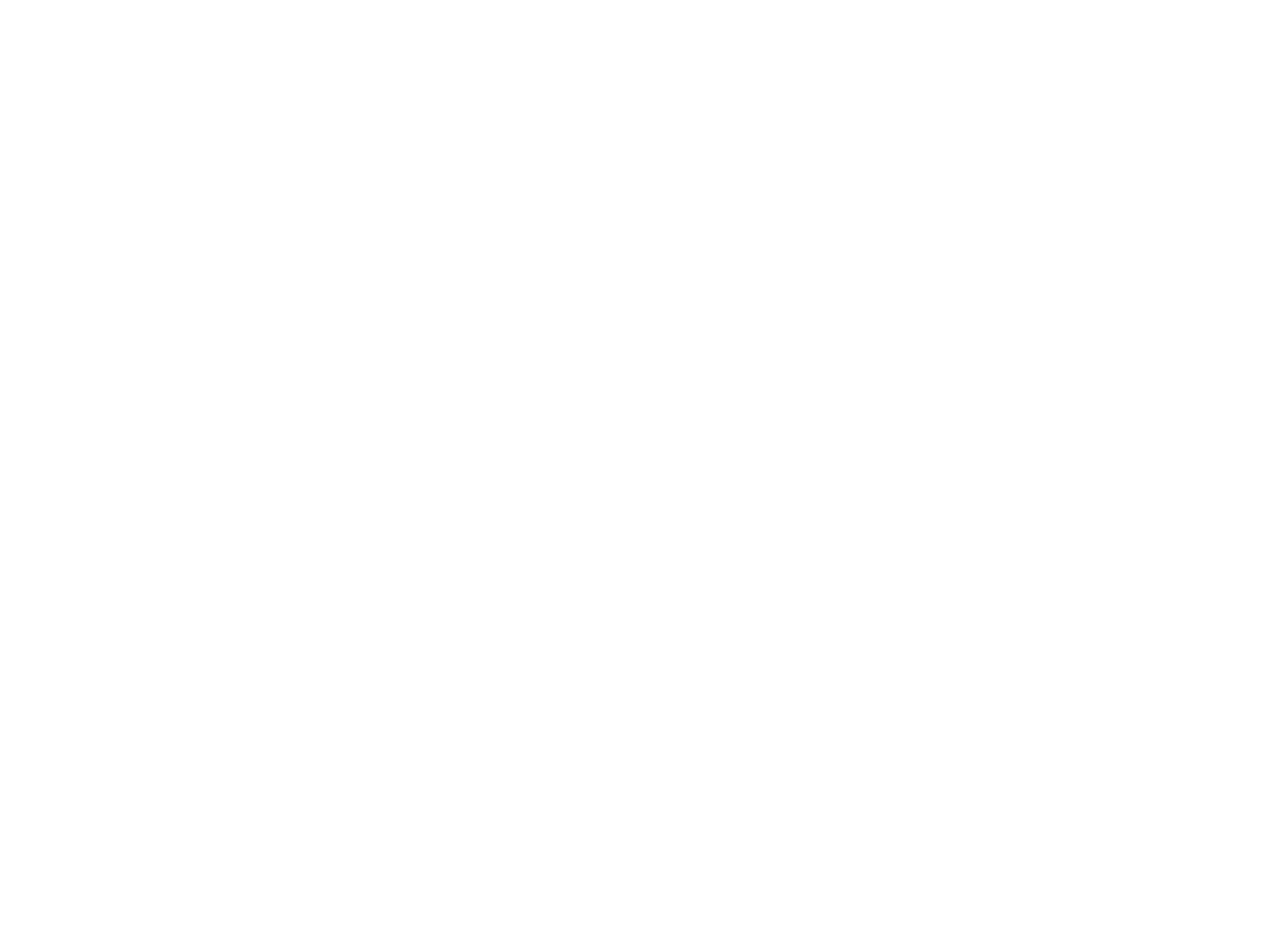
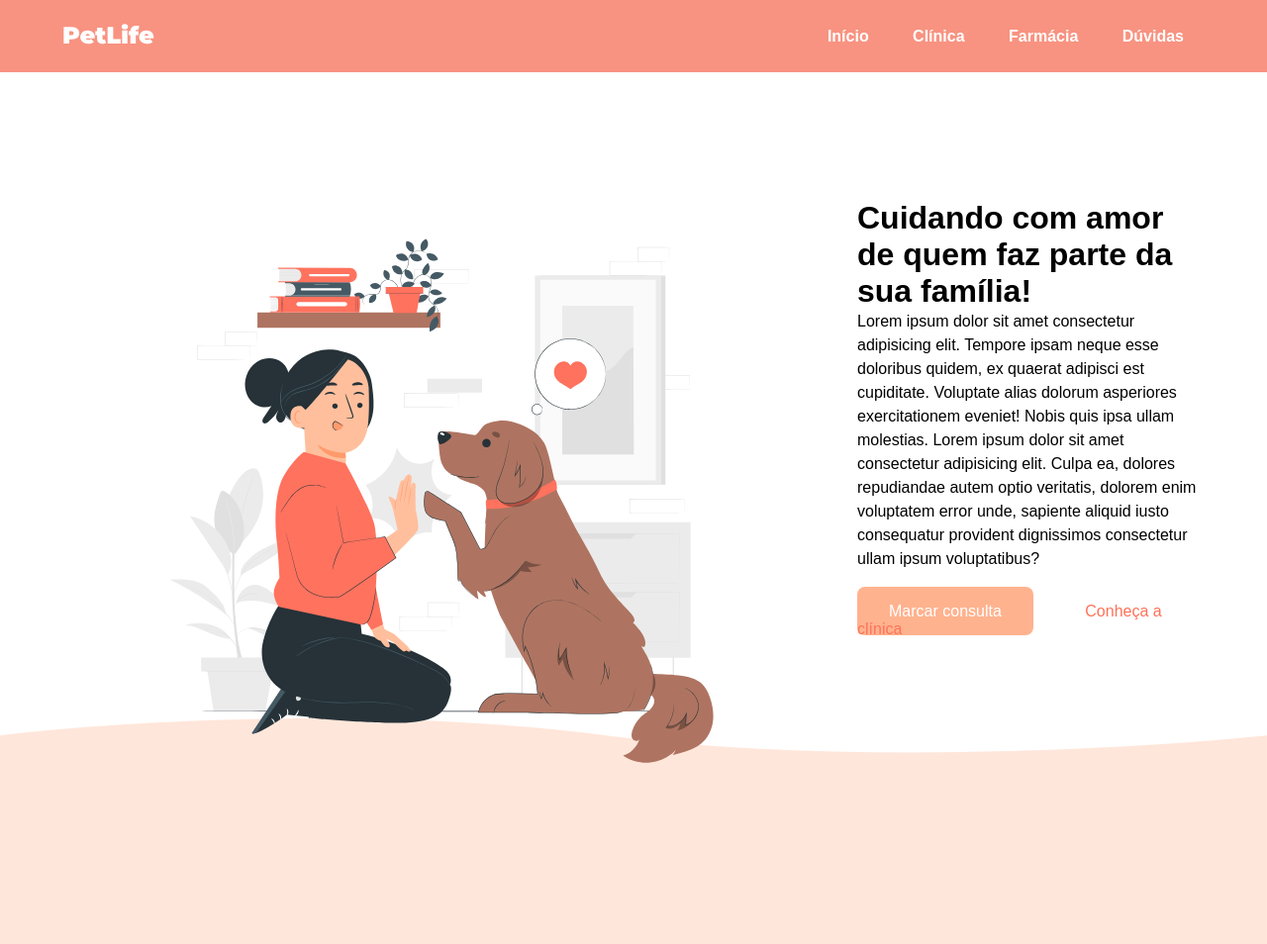
Before and after one commit to Maysa-Soares/PetCare, a plain HTML site: page index.html in a window 1280 px wide. Shown: the whole page at 99% size. Before the commit the page ends 800 px from the top, so only its background shows below. Drawn offline with Linux system fonts and the light colour scheme.

Commit message:
UPDATE - site petcare Seção inicio, html e css

```diff
--- a/css/main.css
+++ b/css/main.css
@@ -3,3 +3,106 @@
     margin: 0;
     padding: 0;
 }
+
+body {
+    width: 100%;
+    font-family: sans-serif;
+    color: #000000;
+}
+
+/* Header menu */
+.menu {
+    background-color: #f89381;
+    display: flex;
+    align-items: center;
+    justify-content: space-between;
+    padding: 24px 5%;
+    position: fixed;
+    top: 0;
+    left: 0;
+    width: 100%;
+    z-index: 100;
+}
+
+.menu nav a {
+    color: #ffffff;
+    font-weight: 600;
+    padding: 20px;
+    text-decoration: none;
+}
+
+/* Seções principais */
+#inicio {
+    display: flex;
+    align-items: center;
+    gap: 32px;
+    padding: 120px 5% 40px 5%; /* inclui espaço pro menu fixo */
+    width: 100%;
+    position: relative;
+}
+
+/* Textos */
+h1 {
+    font-size: 32px;
+    font-weight: 600;
+    margin-top: 32px;
+}
+
+.paragrafo {
+    line-height: 150%;
+    margin-bottom: 32px;
+}
+
+.texto-inicio {
+    flex: 1;
+    min-width: 300px;
+    margin-bottom: 200px;
+}
+
+ul {
+    margin-bottom: 32px;
+}
+
+/* Botões */
+.botao {
+    background-color: #ffb28e;
+    border-radius: 8px;
+    color: #ffffff;
+    padding: 16px 32px;
+    text-decoration: none;
+    margin-right: 16px;
+}
+
+.botao:hover{
+    background-color: #fd906f;
+}
+
+.botao-transparente:hover{
+    color: #f5ac9f;
+}
+
+.botao-transparente {
+    background-color: transparent;
+    color: #ff7258;
+    padding: 16px 32px;
+    text-decoration: none;
+    text-underline-offset: 4px;
+}
+
+/* Imagens */
+img {
+    max-width: 100%;
+    height: auto;
+}
+
+.img-inicio{
+    margin: 95px;
+}
+
+.absolute {
+    position: absolute;
+    bottom: -20px;
+    left: 0;
+    width: 100%;
+    z-index: -10;
+}
--- a/index.html
+++ b/index.html
@@ -4,7 +4,52 @@
     <meta charset="UTF-8">
     <meta name="viewport" content="width=device-width, initial-scale=1.0">
     <title>PetCare</title>
+
+    <link rel="stylesheet" href="./css/main.css">
 </head>
 <body>
+    <header class="menu">
+        <a href="./index.html"><img src="./img/logo-white.svg" alt="Logo PetCare"></a>
+        <nav>
+            <a href="#inicio">Início</a>
+            <a href="#clinica">Clínica</a>
+            <a href="#farmacia">Farmácia</a>
+            <a href="#duvidas">Dúvidas</a>
+        </nav>
+    </header>
+
+    <main>
+        <section id="inicio">
+            <div class="img-inicio">
+                 <img src="./img/start-img.svg" alt="uma humana com um cachorro" width="580" height="580">
+            </div>
+
+            <div class="texto-inicio">
+                <h1>
+                    Cuidando com amor de quem faz parte da sua família!
+                </h1>
+
+                <p class="paragrafo">
+                    Lorem ipsum dolor sit amet consectetur adipisicing elit. Tempore ipsam neque esse doloribus quidem, ex quaerat adipisci est cupiditate. Voluptate alias dolorum asperiores exercitationem eveniet! Nobis quis ipsa ullam molestias. Lorem ipsum dolor sit amet consectetur adipisicing elit. Culpa ea, dolores repudiandae autem optio veritatis, dolorem enim voluptatem error unde, sapiente aliquid iusto consequatur provident dignissimos consectetur ullam ipsum voluptatibus?
+                </p>
+
+                <a class="botao" href="https://wa.me/55987654321" target="_blank">Marcar consulta</a>
+                <a class="botao-transparente" href="#clinica">Conheça a clínica</a>
+
+            </div>
+
+            <img class="absolute" src="./img/shape.svg" alt="banner decorativo">
+        </section>
+
+        <section id="clinica">
+        </section>
+
+        <section id="farmacia">
+        </section>
+
+        <section id="duvidas">
+        </section>
+
+    </main>
 </body>
 </html>
```
